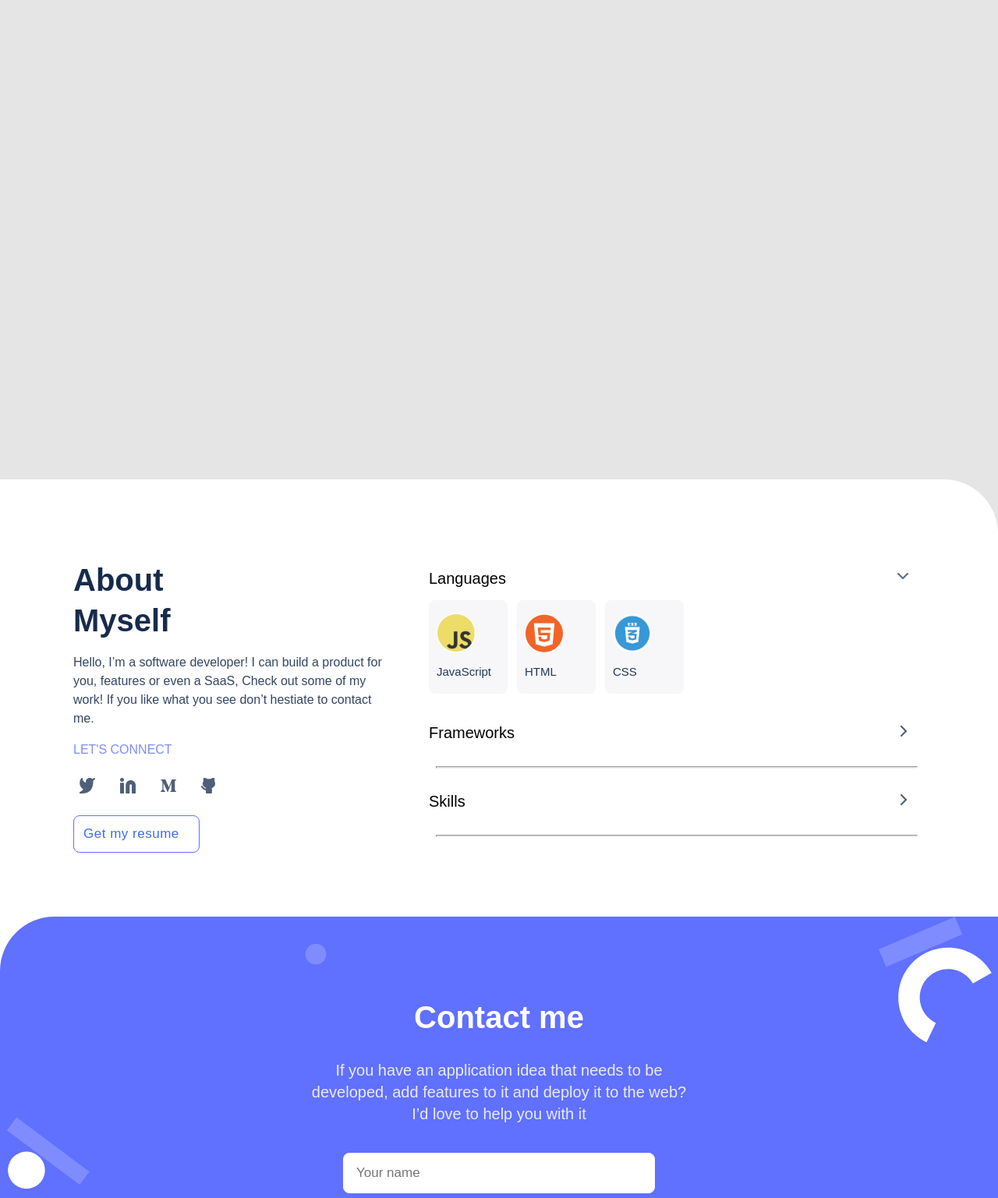
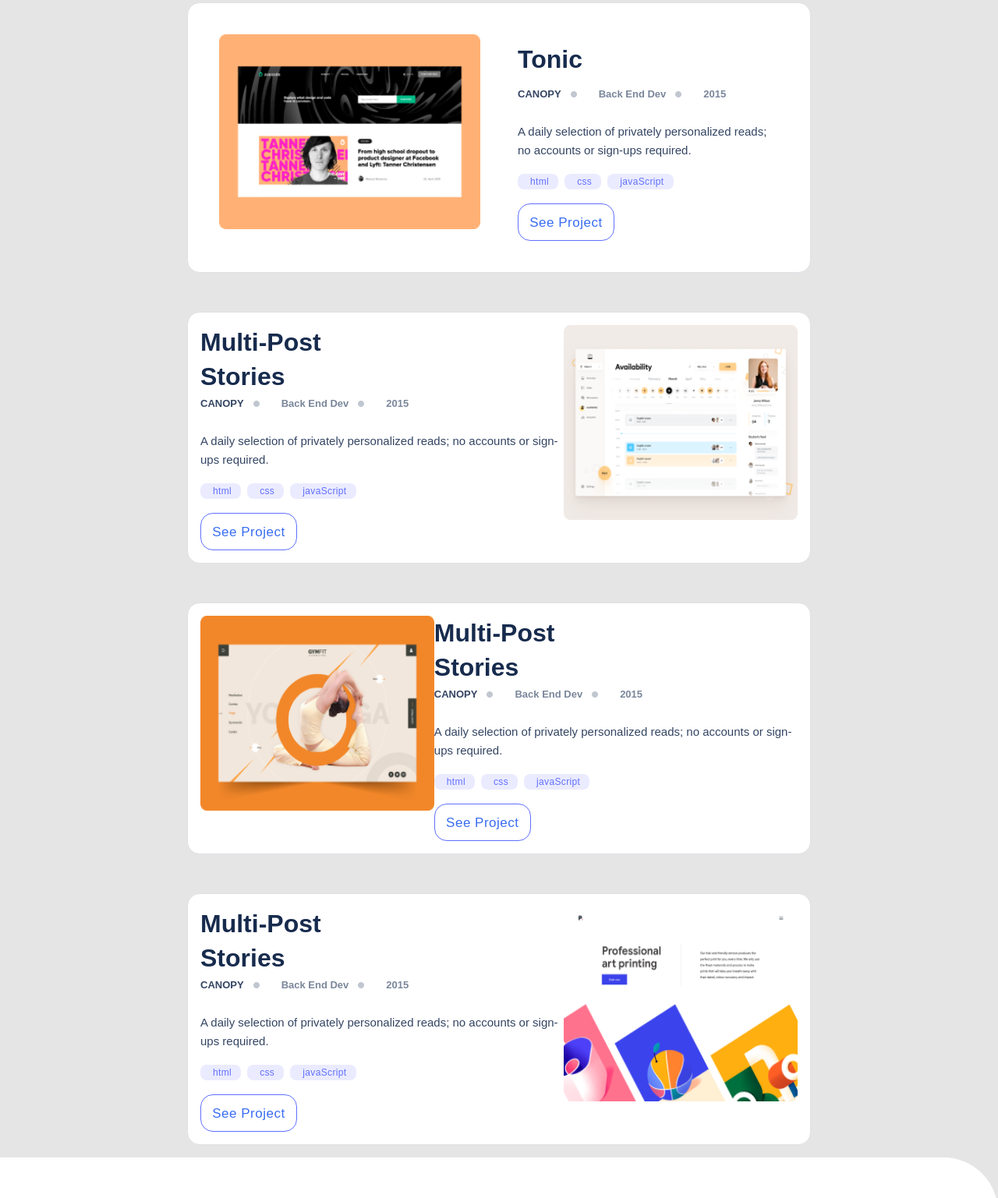
Before and after one commit to bill7pearl/gmc_portfolio, a plain HTML site: page index.html in a window 1280 px wide. Shown: the part 1127-2664 px from the top of the page at 78% size. Drawn offline with Linux system fonts and the light colour scheme.

Commit message:
Added Portfolio structure

```diff
--- a/index.html
+++ b/index.html
@@ -41,8 +41,102 @@
         </ul>
     </section>
 
-    <section class="projects" id="portfolio"></section>
-    <!-- <section class="modal-container" id="modal"></section> -->
+    <section class="projects" id="portfolio">
+        <div class="project1">
+            <div class="project1-desk-left">
+                <img class="hide-from-desk" src="images/div1-bg.png" alt="portfolio one">
+            </div>
+            <div class="project1-desk-right">
+                <h2 class="tonic-title">Tonic</h2>
+             <div class="infos">
+                <p class="canopy">CANOPY</p>
+                <img class="dot" src="images/dot.png" alt="separator">
+                <p class="tech-date">Back End Dev</p>
+                <img class="dot" src="images/dot.png" alt="separator">
+                <p class="tech-date">2015</p>
+             </div>
+            <p class="projects-description">A daily selection of privately personalized reads;
+                 no accounts or sign-ups required.</p>
+             <ul class="project-languages">
+                <li class="project-list">html</li>
+                <li class="project-list">css</li>
+                <li class="project-list">javaScript</li>
+             </ul>
+             <button class="projects-btn">See Project</button>
+            </div>
+        </div>
+        <div class="project2">
+            <div class="project2-desk-left">
+                <img class="hide-from-desk" src="images/div2-bg.png" alt="portfolio two">
+            </div>
+            <div class="project2-desk-right">
+                <h2 class="projects-title">Multi-Post<br>Stories</h2>
+             <div class="infos">
+                <p class="canopy">CANOPY</p>
+                <img class="dot" src="images/dot.png" alt="separator">
+                <p class="tech-date">Back End Dev</p>
+                <img class="dot" src="images/dot.png" alt="separator">
+                <p class="tech-date">2015</p>
+             </div>
+            <p class="projects-description">A daily selection of privately personalized reads;
+                 no accounts or sign-ups required.</p>
+             <ul class="project-languages">
+                <li class="project-list">html</li>
+                <li class="project-list">css</li>
+                <li class="project-list">javaScript</li>
+             </ul>
+             <button class="projects-btn">See Project</button>
+            </div>
+        </div>
+
+        <div class="project3">
+            <div class="project3-desk-left">
+                <img class="hide-from-desk" src="images/div3-bg.png" alt="portfolio three">
+            </div>
+            <div class="project3-desk-right">
+                <h2 class="projects-title">Multi-Post<br>Stories</h2>
+            <div class="infos">
+                <p class="canopy">CANOPY</p>
+                <img class="dot" src="images/dot.png" alt="separator">
+                <p class="tech-date">Back End Dev</p>
+                <img class="dot" src="images/dot.png" alt="separator">
+                <p class="tech-date">2015</p>
+             </div>
+            <p class="projects-description">A daily selection of privately personalized reads;
+                 no accounts or sign-ups required.</p>
+             <ul class="project-languages">
+                <li class="project-list">html</li>
+                <li class="project-list">css</li>
+                <li class="project-list">javaScript</li>
+             </ul>
+             <button class="projects-btn">See Project</button>
+            </div>
+        </div>
+
+        <div class="project4">
+            <div class="project4-desk-left">
+                <img class="hide-from-desk" src="images/div4-bg.png" alt="portfolio four">
+            </div>
+            <div class="project4-desk-right">
+                <h2 class="projects-title">Multi-Post<br>Stories</h2>
+            <div class="infos">
+                <p class="canopy">CANOPY</p>
+                <img class="dot" src="images/dot.png" alt="separator">
+                <p class="tech-date">Back End Dev</p>
+                <img class="dot" src="images/dot.png" alt="separator">
+                <p class="tech-date">2015</p>
+             </div>
+            <p class="projects-description">A daily selection of privately personalized reads;
+                 no accounts or sign-ups required.</p>
+             <ul class="project-languages">
+                <li class="project-list">html</li>
+                <li class="project-list">css</li>
+                <li class="project-list">javaScript</li>
+             </ul>
+             <button class="projects-btn">See Project</button>
+            </div>
+        </div>
+    </section>
 
 
 
--- a/styles.css
+++ b/styles.css
@@ -914,3 +914,7 @@ html {
     padding: 20px;
     transform: rotate(360deg) scale(1.5);
   }
+  footer {
+    text-align: center;
+    padding: 15px;
+  }
```
